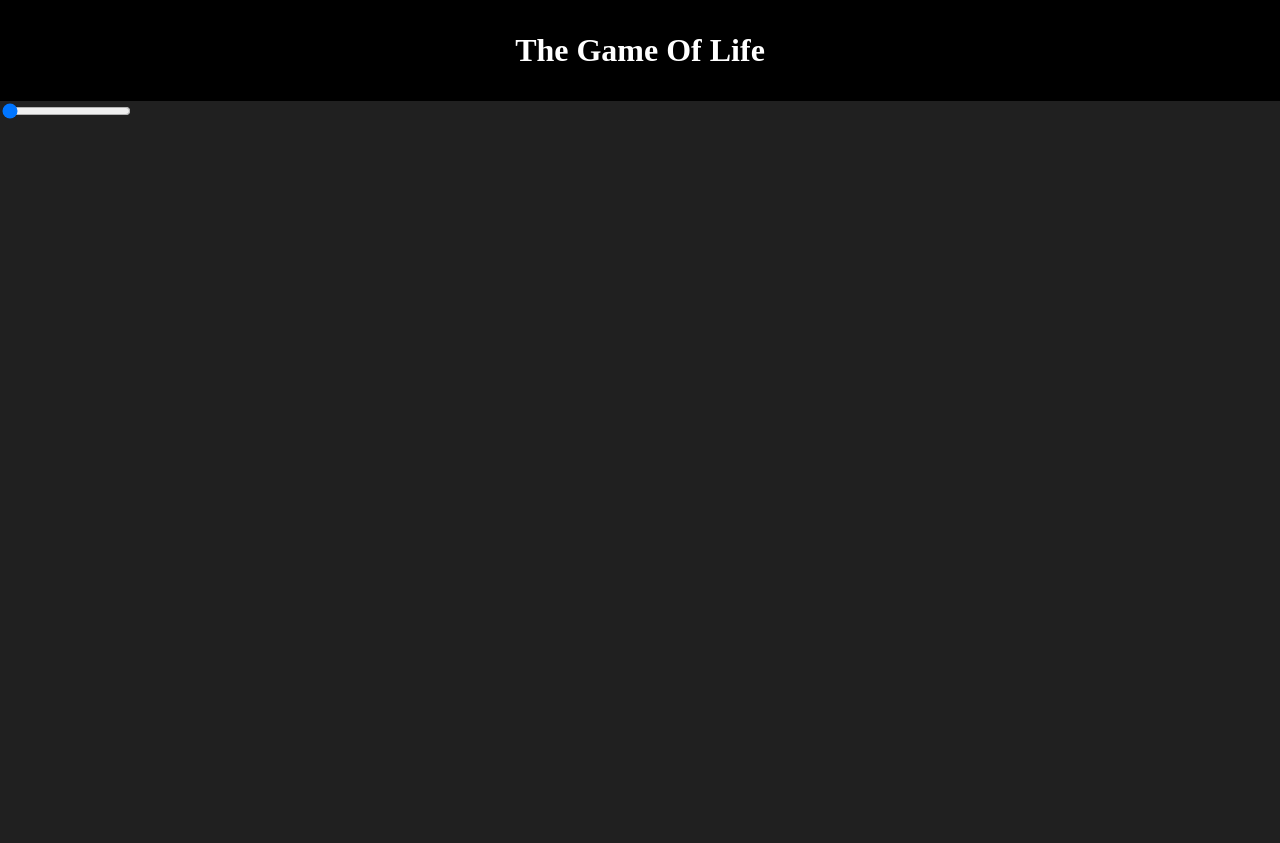
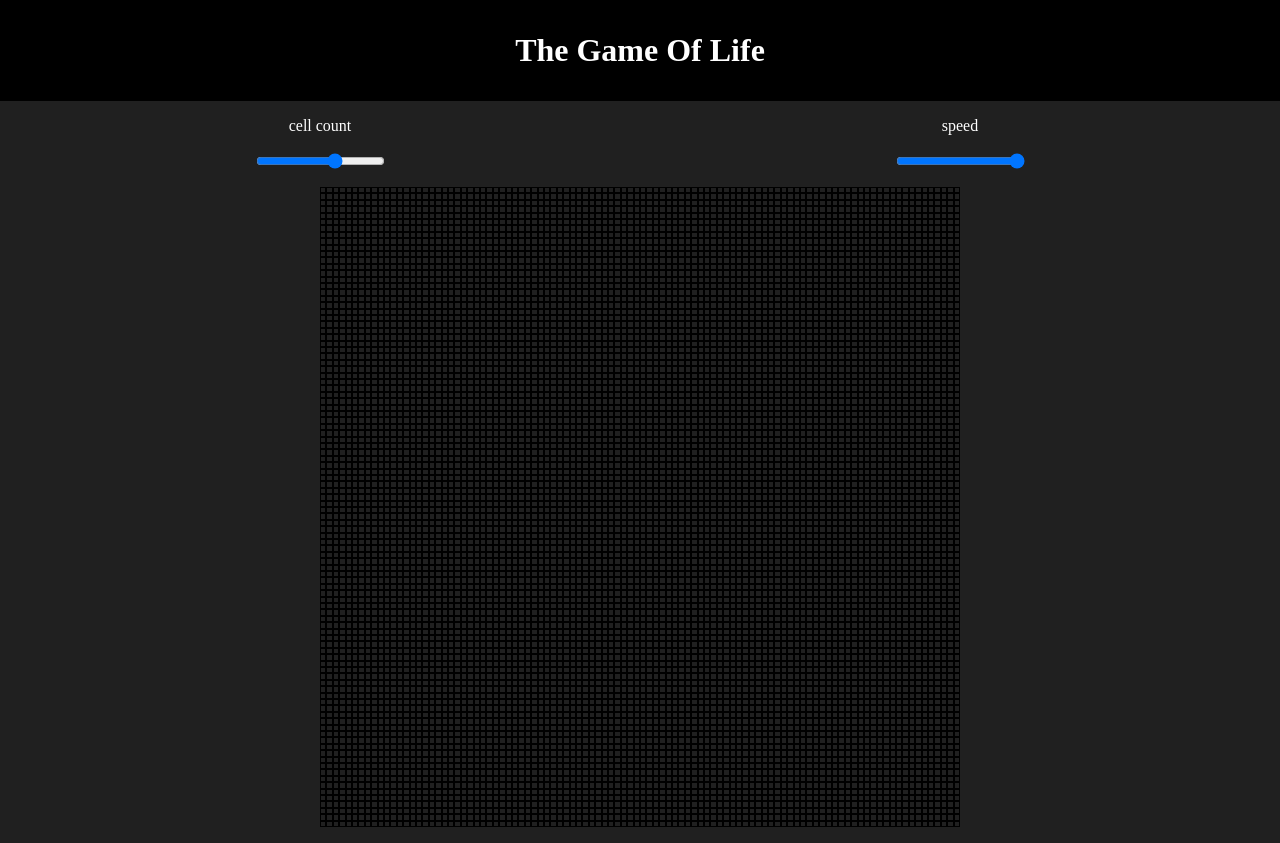
Before and after one commit to timjacksonm/The-Game-Of-Life, a React (Create React App) app: page / in a window 1280 px wide. Before the commit the page ends 800 px from the top, so only its background shows below. Built offline with nearby package versions, Linux system fonts and the light colour scheme.

Commit message:
created grid and slider that can change size of grid

```diff
--- a/src/App.js
+++ b/src/App.js
@@ -13,7 +13,7 @@ const App = () => {
     <div>
       <Header />
       <Options setGridValue={setGridValue} />
-      <Grid />
+      <Grid gridValue={gridValue} />
     </div>
   );
 };
--- a/src/components/grid/grid.js
+++ b/src/components/grid/grid.js
@@ -1,7 +1,20 @@
 import React from "react";
+import "./styles.css";
 
-const Grid = ({ width, height }) => {
-  return <div style={{ display: Grid }}></div>;
+const Grid = ({ gridValue }) => {
+  return (
+    <div
+      className="container"
+      style={{
+        gridTemplateColumns: `repeat(${gridValue}, 1fr)`,
+        gridTemplateRows: `repeat(${gridValue}, 1fr)`,
+      }}
+    >
+      {Array.from({ length: gridValue * gridValue }).map((cell, index) => {
+        return <div className="cell" key={index} id={index}></div>;
+      })}
+    </div>
+  );
 };
 
 export default Grid;
--- /dev/null
+++ b/src/components/grid/styles.css
@@ -0,0 +1,10 @@
+.container {
+  display: grid;
+  width: 80vh;
+  height: 80vh;
+  margin: 1em auto;
+}
+
+.cell {
+  border: 1px solid #000;
+}
--- a/src/components/options/options.js
+++ b/src/components/options/options.js
@@ -1,21 +1,30 @@
 import React, { useRef, useEffect } from "react";
+import "./styles.css";
 
 const Options = ({ setGridValue }) => {
   const slider = useRef();
 
   return (
-    <div>
+    <div className="optionsContainer">
+      <div className="label">
+        <p>cell count</p>
         <input
           onChange={(e) => {
             setGridValue(e.target.value);
           }}
           ref={slider}
           type="range"
-        min="100"
-        max="1000"
+          min="4"
+          max="80"
+          step="4"
           className="slider"
           id="myRange"
         />
+      </div>
+      <div className="label">
+        <p>speed</p>
+        <input type="range" min="1" max="10" />
+      </div>
     </div>
   );
 };
--- a/src/components/options/styles.css
+++ b/src/components/options/styles.css
@@ -0,0 +1,12 @@
+.optionsContainer {
+  display: flex;
+  justify-content: space-around;
+}
+
+.label {
+  display: flex;
+  flex-direction: column;
+  justify-content: center;
+  align-items: center;
+  color: #fff;
+}
```
Lines whose indentation alone changed are shown as unchanged.
